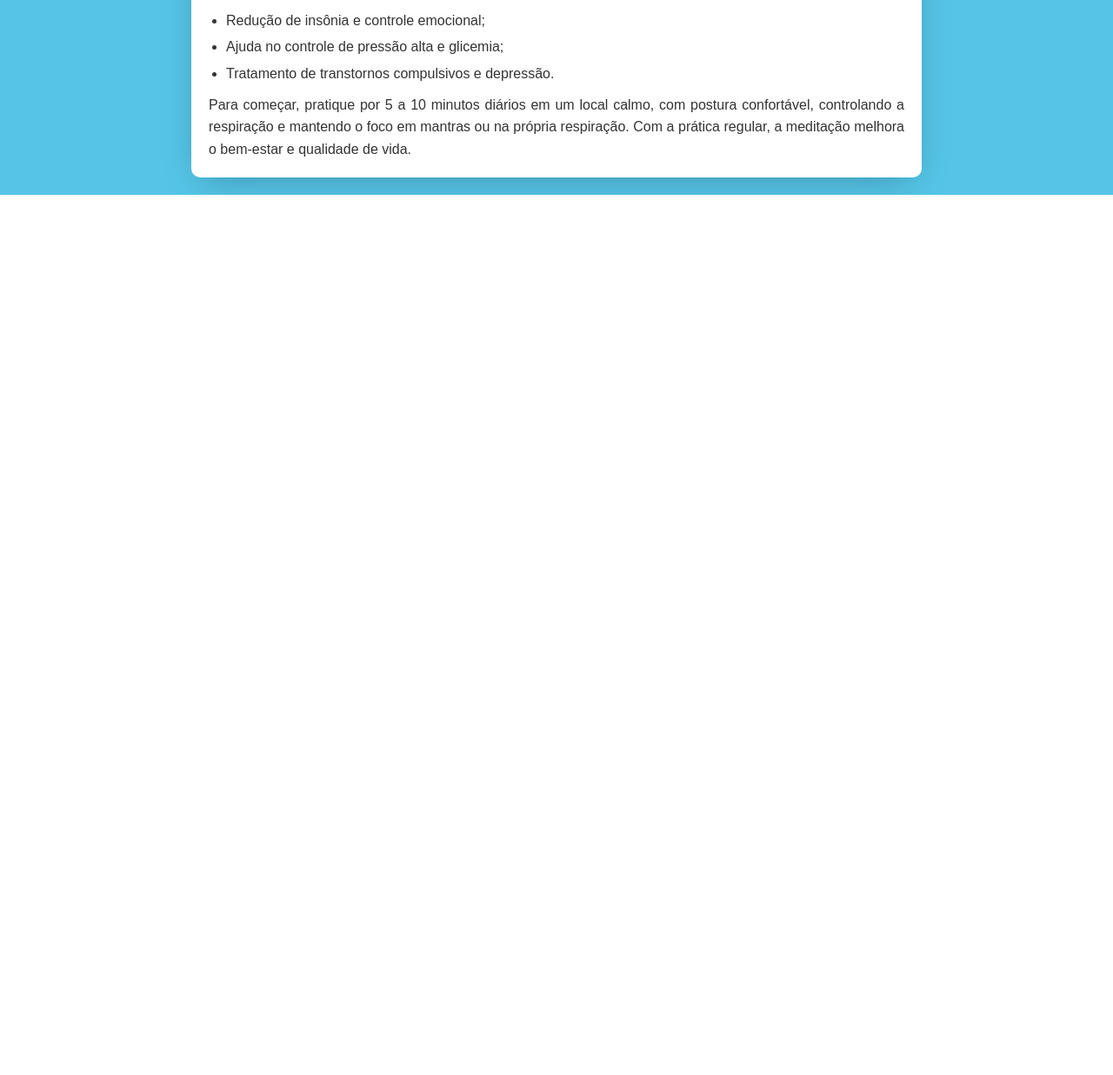
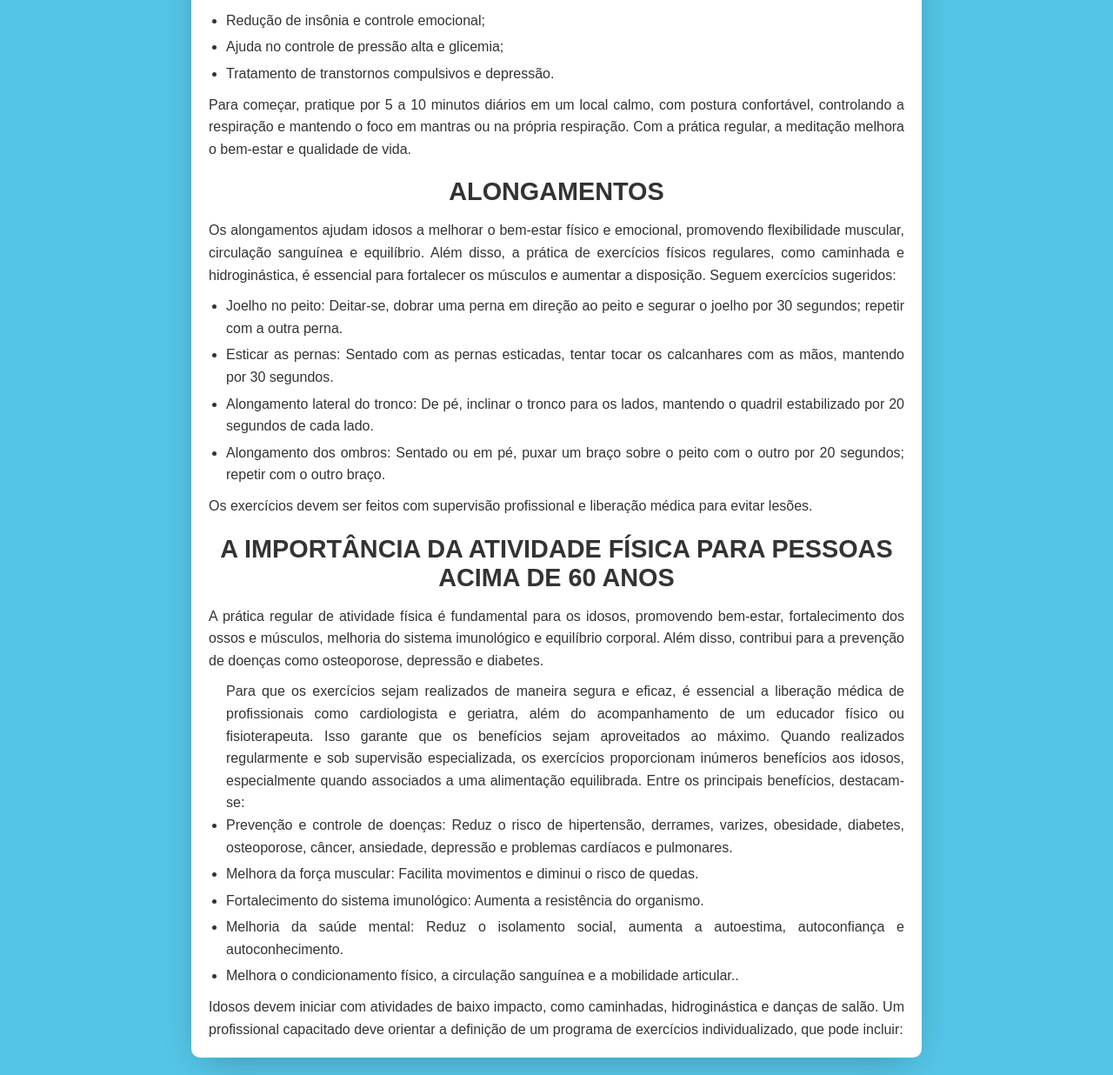
Before and after one commit to gpvalencaa/Happy-Fit, a Flask app: page /referencias in a window 1280 px wide. Shown: the part 727-1963 px from the top of the page at 87% size. Before the commit the page ends 951 px from the top, so only its background shows below. Run offline with Flask 3, Linux system fonts and the light colour scheme.

Commit message:
Changes by Jdanz

```diff
--- a/templates/referencias.html
+++ b/templates/referencias.html
@@ -88,6 +88,32 @@
         </ul>
         Para começar, pratique por 5 a 10 minutos diários em um local calmo, com postura confortável, controlando a respiração e mantendo o foco em mantras ou na própria respiração. Com a prática regular, a meditação melhora o bem-estar e qualidade de vida.
     </div>
+    <div class="section-title">Alongamentos</div>
+    <div class="content">
+        Os alongamentos ajudam idosos a melhorar o bem-estar físico e emocional, promovendo flexibilidade muscular, circulação sanguínea e equilíbrio. Além disso, a prática de exercícios físicos regulares, como caminhada e hidroginástica, é essencial para fortalecer os músculos e aumentar a disposição. Seguem exercícios sugeridos:
+        <ul>
+            <li>Joelho no peito: Deitar-se, dobrar uma perna em direção ao peito e segurar o joelho por 30 segundos; repetir com a outra perna.</li>
+            <li>Esticar as pernas: Sentado com as pernas esticadas, tentar tocar os calcanhares com as mãos, mantendo por 30 segundos.</li>
+            <li>Alongamento lateral do tronco: De pé, inclinar o tronco para os lados, mantendo o quadril estabilizado por 20 segundos de cada lado.</li>
+            <li>Alongamento dos ombros: Sentado ou em pé, puxar um braço sobre o peito com o outro por 20 segundos; repetir com o outro braço.</li>
+
+        </ul>
+        Os exercícios devem ser feitos com supervisão profissional e liberação médica para evitar lesões.
+    </div>
+    <div class="section-title">A importância da atividade física para pessoas acima de 60 anos</div>
+    <div class="content">
+        A prática regular de atividade física é fundamental para os idosos, promovendo bem-estar, fortalecimento dos ossos e músculos, melhoria do sistema imunológico e equilíbrio corporal. Além disso, contribui para a prevenção de doenças como osteoporose, depressão e diabetes.        <ul>
+        Para que os exercícios sejam realizados de maneira segura e eficaz, é essencial a liberação médica de profissionais como cardiologista e geriatra, além do acompanhamento de um educador físico ou fisioterapeuta. Isso garante que os benefícios sejam aproveitados ao máximo.
+        Quando realizados regularmente e sob supervisão especializada, os exercícios proporcionam inúmeros benefícios aos idosos, especialmente quando associados a uma alimentação equilibrada. Entre os principais benefícios, destacam-se:
+            <li>Prevenção e controle de doenças: Reduz o risco de hipertensão, derrames, varizes, obesidade, diabetes, osteoporose, câncer, ansiedade, depressão e problemas cardíacos e pulmonares.</li>
+            <li>Melhora da força muscular: Facilita movimentos e diminui o risco de quedas.</li>
+            <li>Fortalecimento do sistema imunológico: Aumenta a resistência do organismo.</li>
+            <li>Melhoria da saúde mental: Reduz o isolamento social, aumenta a autoestima, autoconfiança e autoconhecimento.</li>
+            <li>Melhora o condicionamento físico, a circulação sanguínea e a mobilidade articular..</li>
+    </ul>
+        Idosos devem iniciar com atividades de baixo impacto, como caminhadas, hidroginástica e danças de salão. Um profissional capacitado deve orientar a definição de um programa de exercícios individualizado, que pode incluir:
+    </div>
+
 </div>
 </body>
 </html>
```
